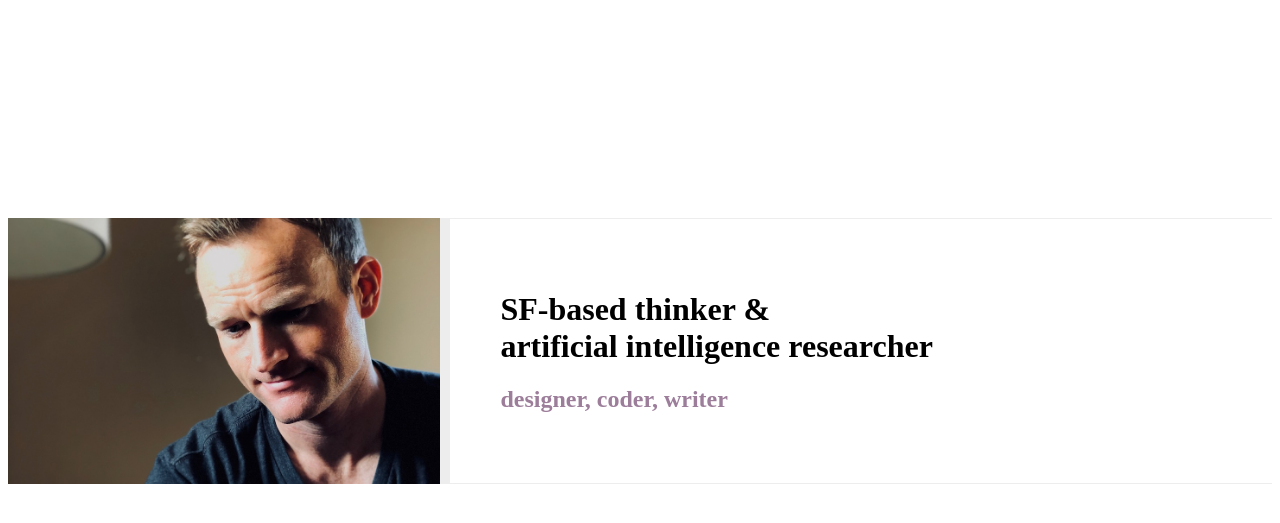
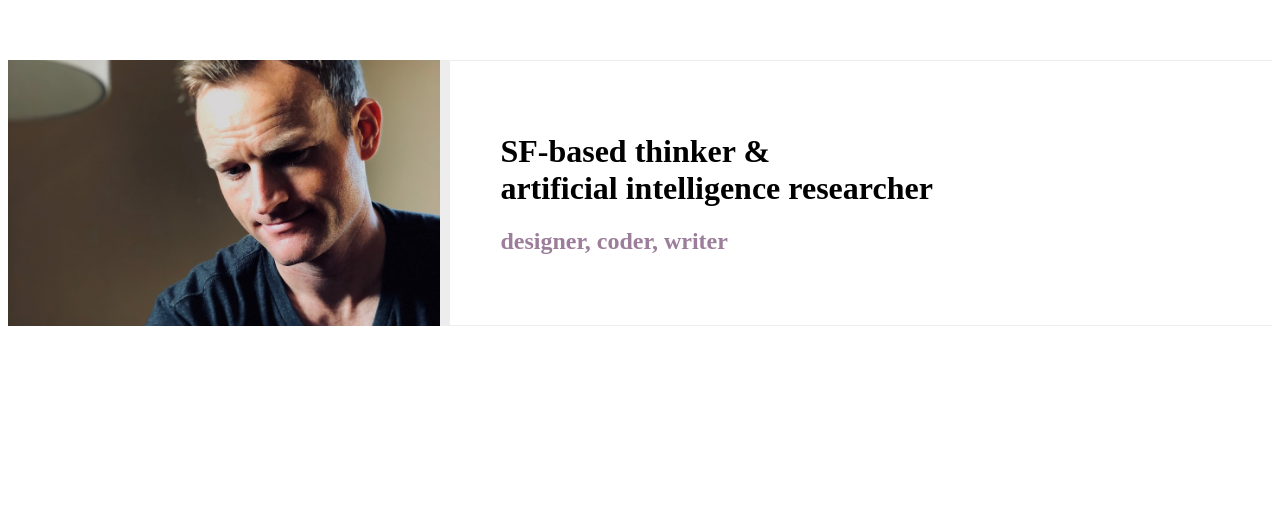
Before and after one commit to iamjoshua/me, a Gatsby site: page / in a window 1280 px wide. Shown: the part 215-738 px from the top of the page. Built offline with nearby package versions, Linux system fonts and the light colour scheme; Gatsby itself is replaced by a stand-in of ours.

Commit message:
mobile tweaks

```diff
--- a/src/components/Header/index.module.scss
+++ b/src/components/Header/index.module.scss
@@ -5,6 +5,9 @@
   width: 100%;
   align-self: center;
   margin-top: 25%;
+  @media only screen and (max-height: 800px) {
+    margin-top: 0;
+  }
   @media only screen and (max-width: 500px) {
     margin-top: 0;
   }
```
